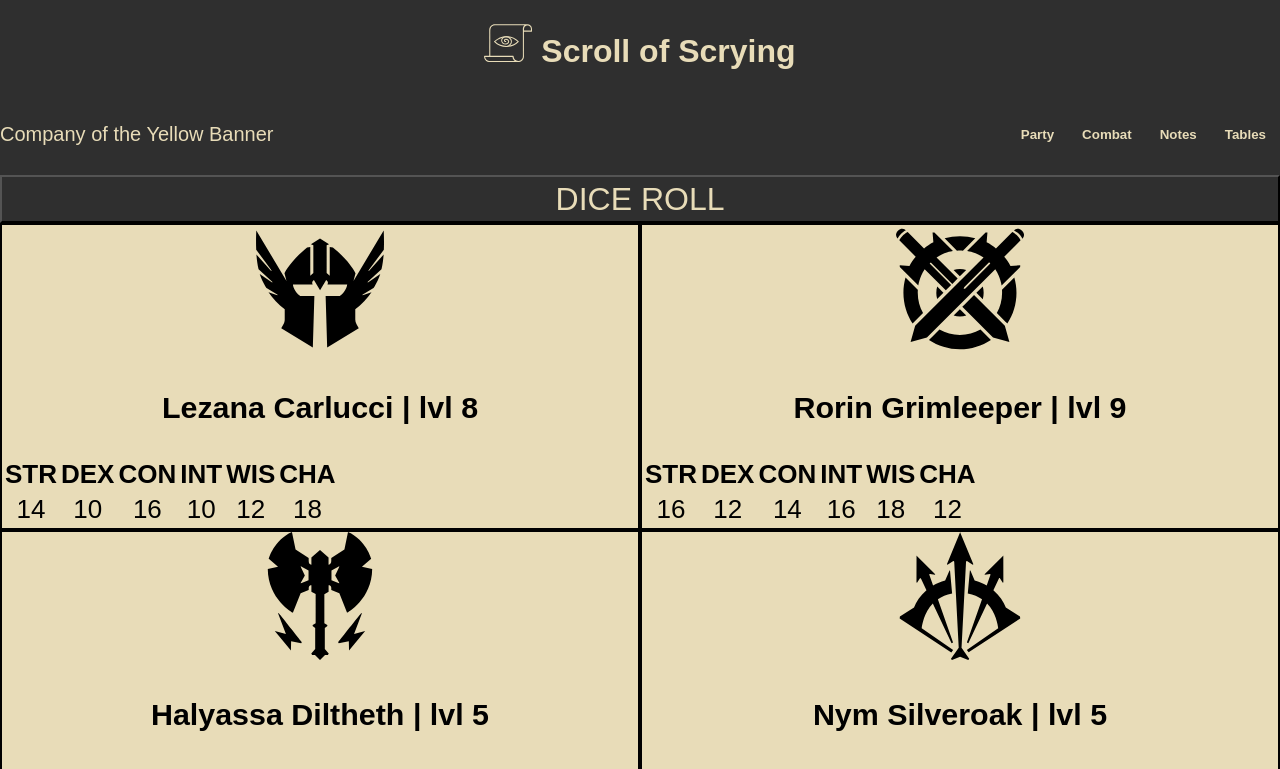
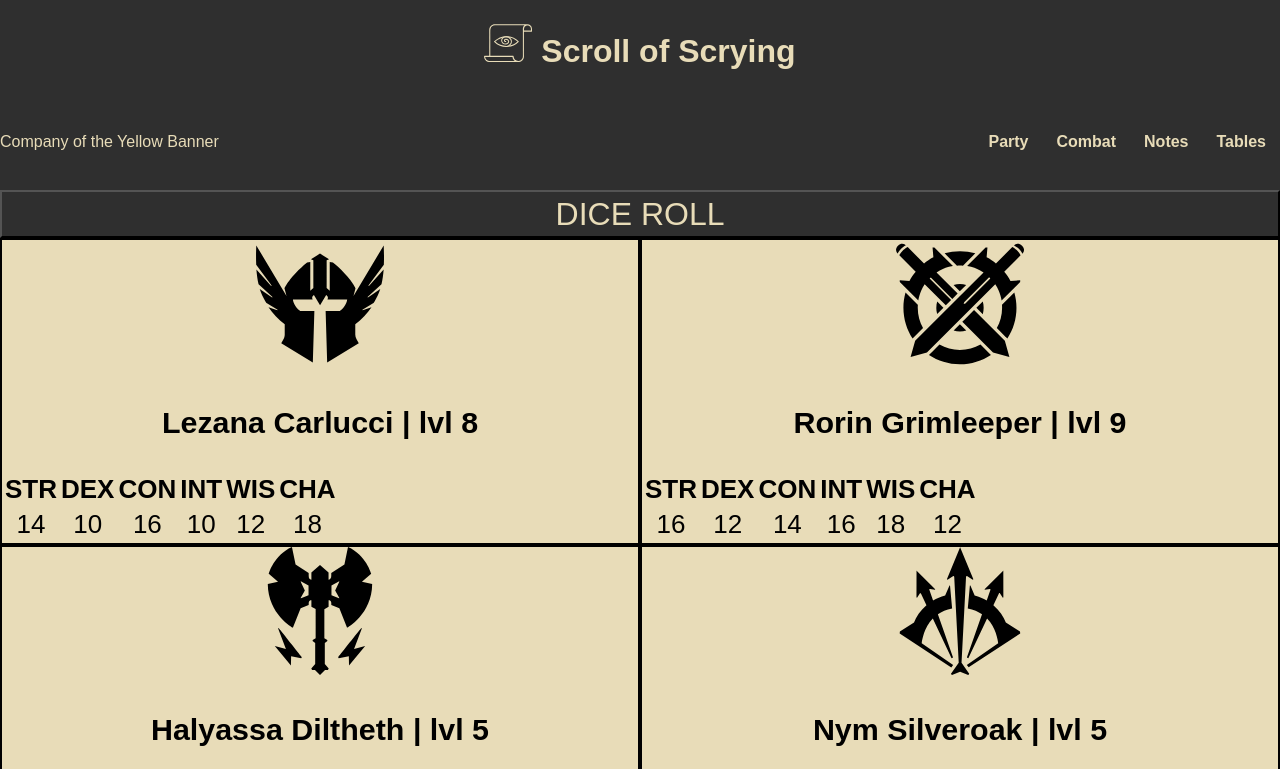
Before and after one commit to jbenson4/scroll_of_scrying, a React (Create React App) app in the folder client/: page / in a window 1280 px wide. Shown: the top 769 px of the page. Built offline with nearby package versions, Linux system fonts and the light colour scheme.

Commit message:
Update font-sizes for Navbar

```diff
--- a/client/src/components/Navbar/Navbar.scss
+++ b/client/src/components/Navbar/Navbar.scss
@@ -1,7 +1,6 @@
 
 .navbar {
   width: 100vw;
-  font-size: 20px;
   background-color: #2f2f2f;
   color: #E8DCB8;
   display: flex;
@@ -10,6 +9,7 @@
 
   #party-name {
     width: 30vw;
+    font-size: 1rem;
   }
 
   nav {
@@ -22,6 +22,7 @@
             color: #E8DCB8;
             display: inline-block;
             font-weight: bold;
+            font-size: 1rem;
             cursor: pointer;
             padding: 13px 14px;
             text-decoration: none;
```
